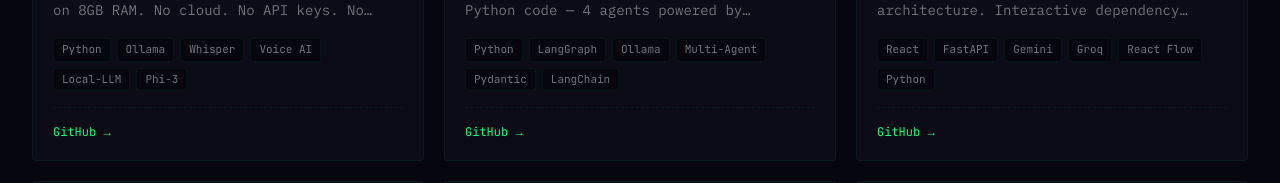
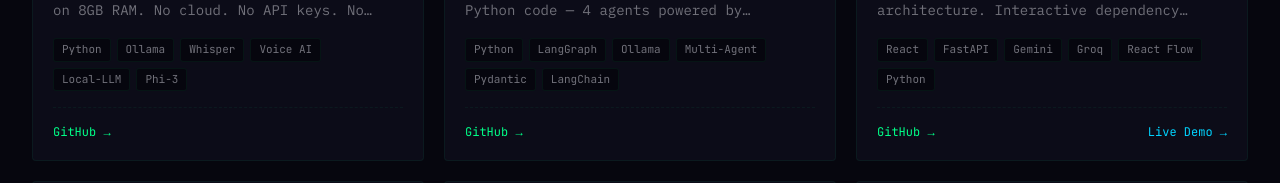
Before and after one commit to Swapnil-bo/Portfolio, a React (Vite) app: page / in a window 1280 px wide. Shown: the part 2020-2203 px from the top of the page. Built offline with nearby package versions, Linux system fonts and the light colour scheme.

Commit message:
feat: add FossilAI live demo link

```diff
--- a/src/data/projects.js
+++ b/src/data/projects.js
@@ -24,7 +24,7 @@ export const projects = [
     category: "Agentic AI",
     featured: true,
     github: "https://github.com/Swapnil-bo/FossilAI",
-    demo: null
+    demo: "https://fossil-ai.vercel.app/"
   },
   {
     name: "CutAI",
```
Also changed, not shown: .claude/settings.json.
